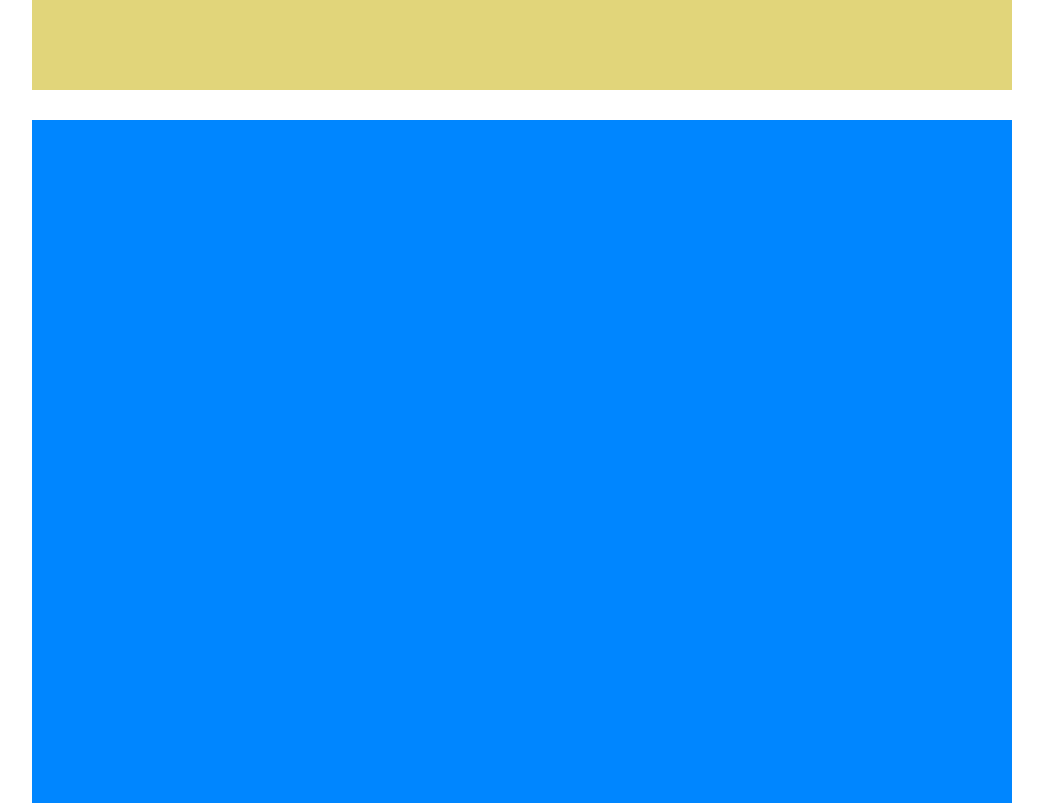
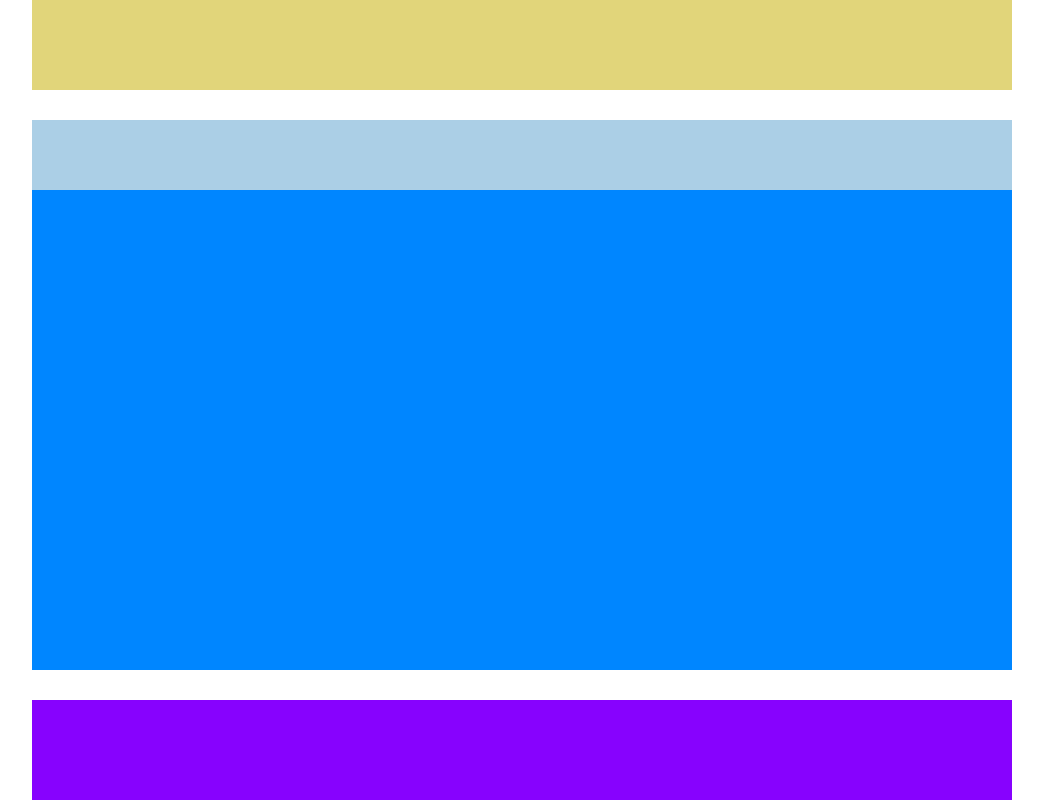
Before and after one commit to patriciabrsk/htmlcss-struttura-wp, a plain HTML site: page index.html in a window 1280 px wide. Shown: the part 720-1523 px from the top of the page, without its empty margins (118-1161 px from the left). Drawn offline with Linux system fonts and the light colour scheme.

Commit message:
internal-header added

```diff
--- a/index.html
+++ b/index.html
@@ -18,7 +18,7 @@
 
         <div class="jumbotron"></div>
 
-        <div class="central-section">
+        <div class="central-section clearfix">
             <div class="internal-header"></div>
             <div class="column"></div>
             <div class="column"></div>
--- a/style/style.css
+++ b/style/style.css
@@ -36,15 +36,17 @@ div {
 
 .central-section{
     background-color: #0086ff;
-    height: 700px;
+    height: 550px;
 }
 
 .internal-header{
     background-color: #abcfe6;
+    height: 70px;
 }
 
 .column{
     float: left;
+    width: 30%;
     padding: 10px;
     width: 200px;
 }
```
